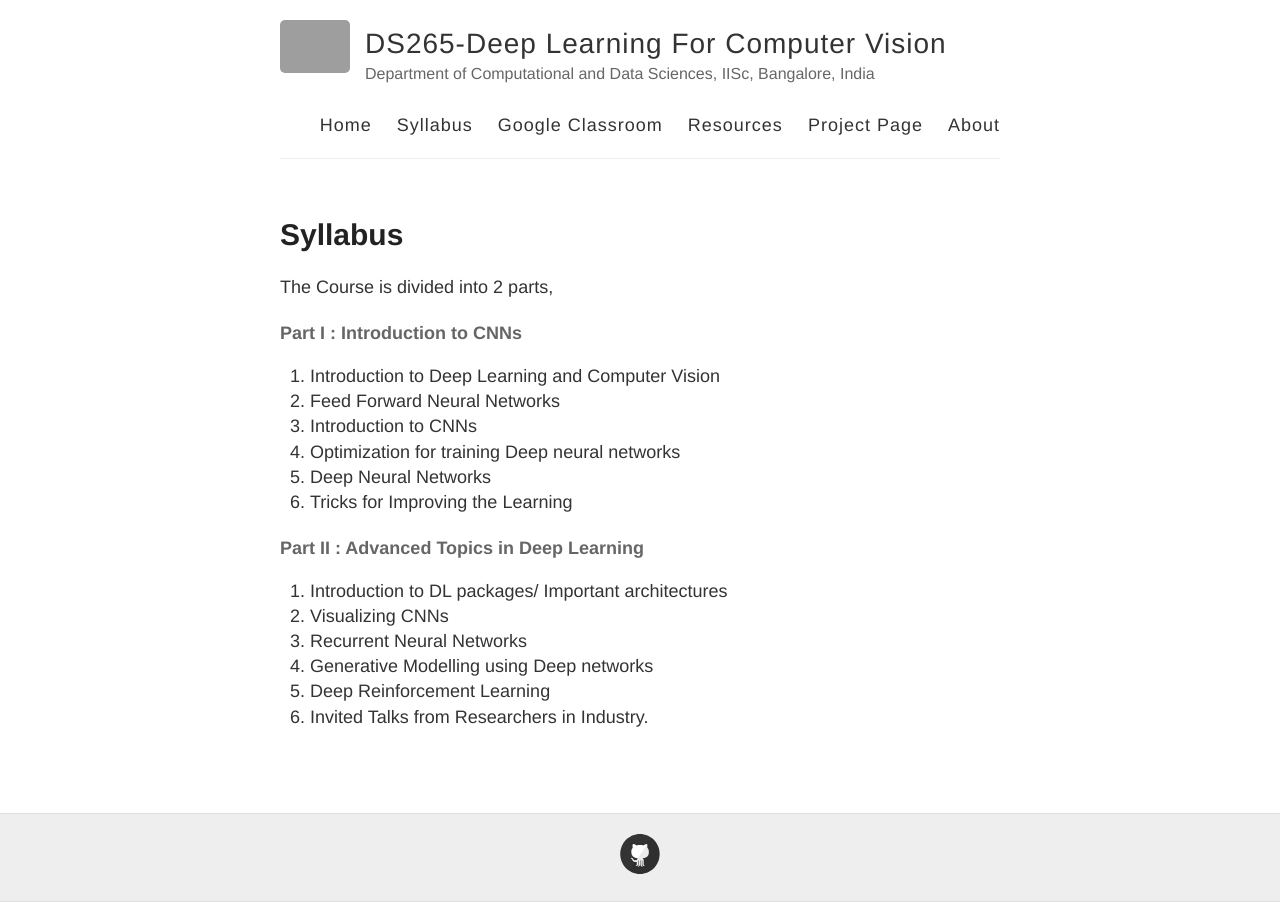
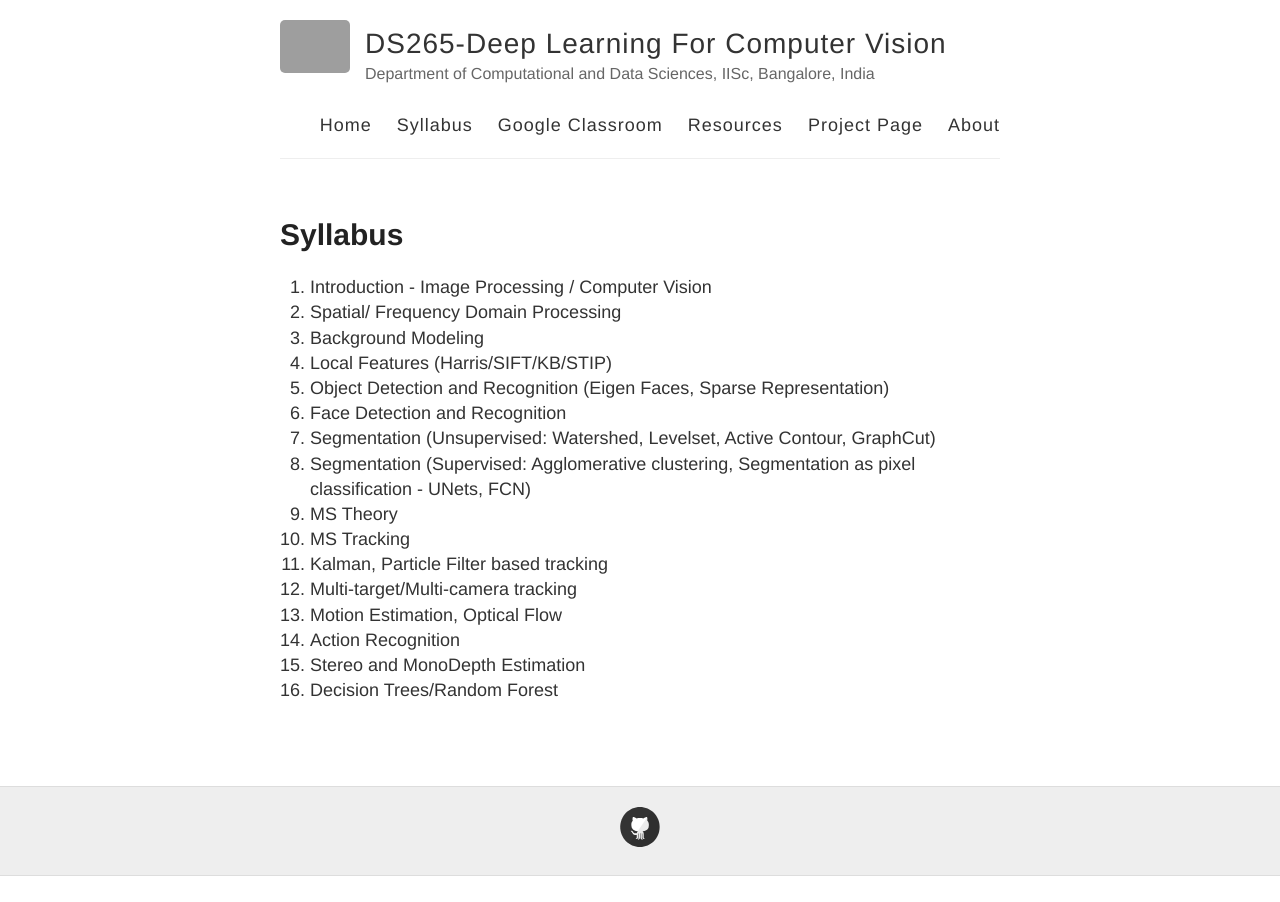
Before and after one commit to val-iisc/DS-263-VA, a Jekyll site: the page built from syllabus.md, in a window 1280 px wide. Built offline with Jekyll 4.4.1, drawn with Linux system fonts in a browser that asks for light colours; grey boxes are pictures that could not be loaded.

Commit message:
Update syllabus.md

```diff
--- a/syllabus.md
+++ b/syllabus.md
@@ -11,20 +11,31 @@ permalink: /syllabus/
 
       <div class="entry">
 
-<p>The Course is divided into 2 parts,
+<!-- <p>The Course is divided into 2 parts,
 </p>
 <h4>Part I : Introduction to CNNs
-</h4>
+</h4> -->
 <ol>
-<li>Introduction to Deep Learning and Computer Vision</li>
-<li>Feed Forward Neural Networks</li>
-<li>Introduction to CNNs</li>
-<li>Optimization for training Deep neural networks</li>
-<li>Deep Neural Networks</li>
-<li>Tricks for Improving the Learning</li>
+<li> Introduction - Image Processing / Computer Vision</li>
+<li> Spatial/ Frequency Domain Processing</li>
+<li> Background Modeling </li>
+<li> Local Features (Harris/SIFT/KB/STIP)</li>
+<li> Object Detection and Recognition (Eigen Faces, Sparse Representation) </li>
+<li> Face Detection and Recognition</li>
+<li> Segmentation (Unsupervised: Watershed, Levelset, Active Contour, GraphCut) </li>
+<li> Segmentation (Supervised: Agglomerative clustering, Segmentation as pixel classification - UNets, FCN) </li>
+<li> MS Theory </li>
+<li> MS Tracking</li>
+<li> Kalman, Particle Filter based tracking</li>
+<li> Multi-target/Multi-camera tracking </li>
+<li> Motion Estimation, Optical Flow</li>
+<li> Action Recognition </li>
+<li> Stereo and MonoDepth Estimation </li>
+<li> Decision Trees/Random Forest</li>
+
 </ol>
 
-<h4>Part II : Advanced Topics in Deep Learning
+<!-- <h4>Part II : Advanced Topics in Deep Learning
 </h4>
 <ol>
 <li>Introduction to DL packages/ Important architectures</li>
@@ -33,7 +44,7 @@ permalink: /syllabus/
 <li>Generative Modelling using Deep networks</li>
 <li>Deep Reinforcement Learning</li>
 <li>Invited Talks from Researchers in Industry.</li>
-</ol>
+</ol> -->
       </div>
     </article>
 </div>
```
